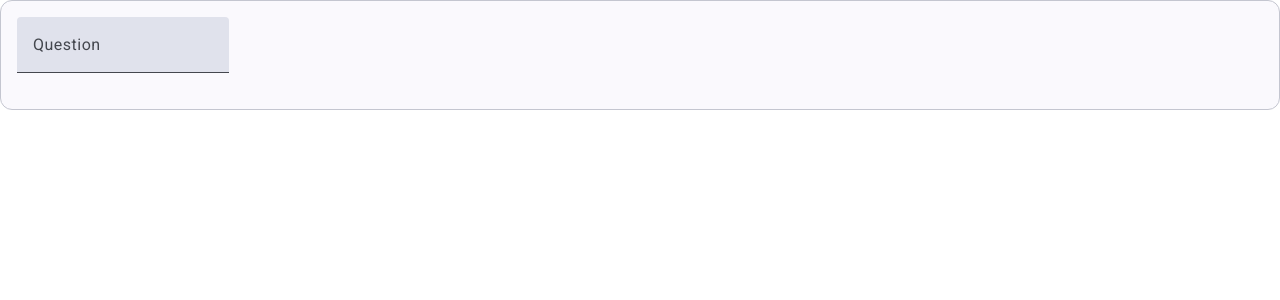
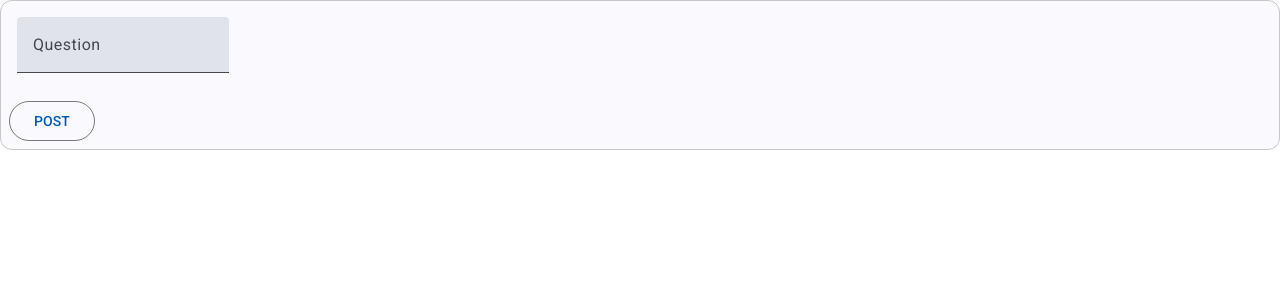
Before and after one commit to vbhzmaj/angular-asp-template, an Angular app in the folder frontend/: page / in a window 1280 px wide. Shown: the top 300 px of the page. Built offline with nearby package versions, Linux system fonts and the light colour scheme.

Commit message:
functionality

```diff
--- a/frontend/src/app/app.module.ts
+++ b/frontend/src/app/app.module.ts
@@ -4,6 +4,7 @@ import { AppRoutingModule } from './app-routing.module';
 import { MatButtonModule } from '@angular/material/button';
 import {MatInputModule} from '@angular/material/input';
 import {MatCardModule} from '@angular/material/card';
+import { FormsModule } from '@angular/forms';
 
 import { AppComponent } from './app.component';
 import { QuestionComponent } from './question.component';
@@ -20,6 +21,7 @@ import { provideAnimationsAsync } from '@angular/platform-browser/animations/asy
     MatButtonModule,
     MatInputModule,
     MatCardModule,
+    FormsModule,
   ],
   providers: [
     provideAnimationsAsync()
--- a/frontend/src/app/question.component.html
+++ b/frontend/src/app/question.component.html
@@ -1,11 +1,12 @@
 <mat-card appearance="outlined">
     <mat-card-content>
-
         <form >
             <mat-form-field >
-                <input matInput placeholder="Question" value="">
+                <input [(ngModel)]="Question" name="Question" matInput placeholder="Question">
             </mat-form-field>
         </form>
-
     </mat-card-content>
+    <mat-card-actions>
+        <button (click)="post(Question)"  mat-stroked-button>POST</button>
+    </mat-card-actions>
   </mat-card>
--- a/frontend/src/app/question.component.ts
+++ b/frontend/src/app/question.component.ts
@@ -3,8 +3,15 @@ import { Component } from "@angular/core";
 @Component({
     selector: 'question',
     templateUrl:  './question.component.html',
+
 })
 
 export class QuestionComponent {
 
+    Question="";
+
+    post(question:any) {
+        console.log(question)
+    }
+
 }
```
